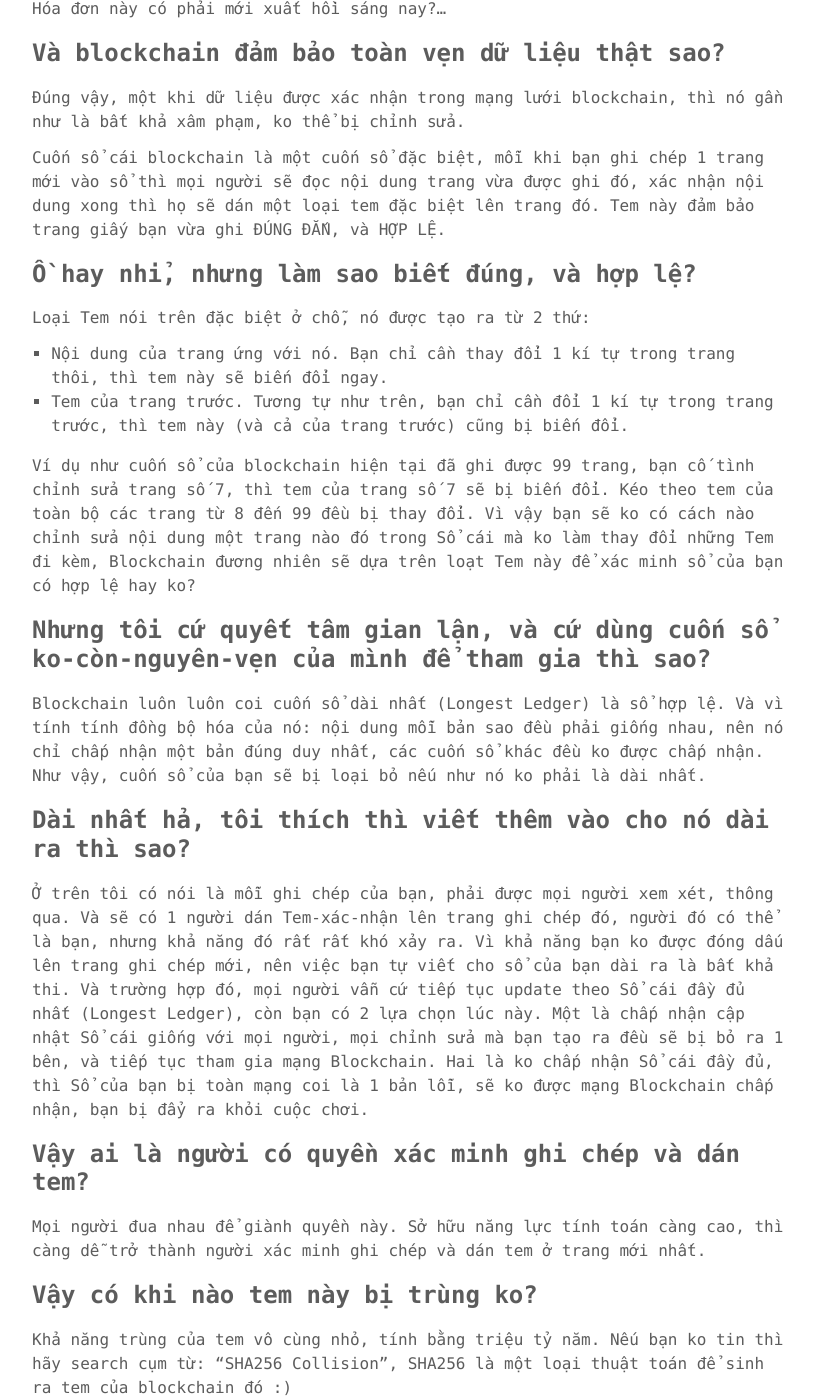
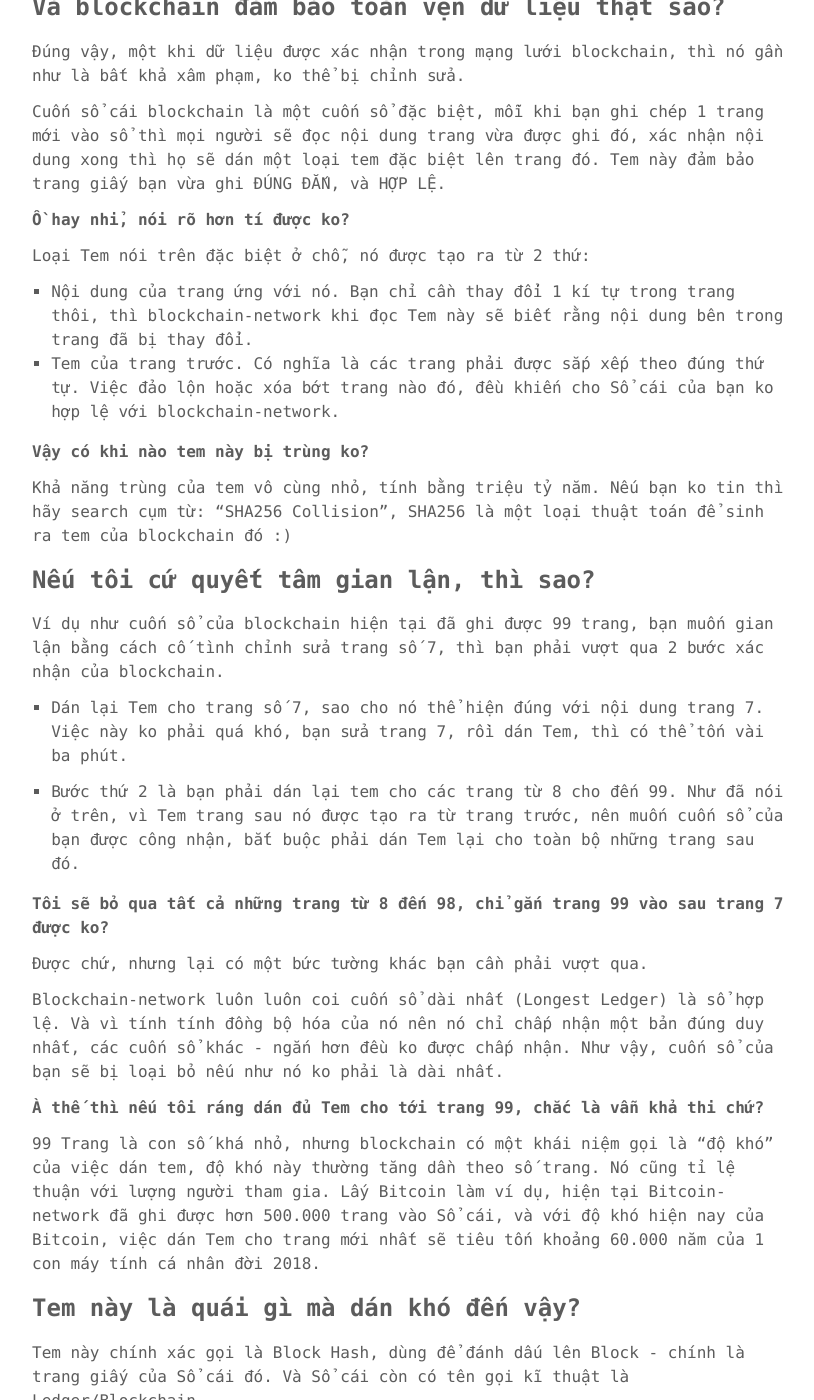
Before and after one commit to phuoc-thanh/phuoc-thanh.github.io, a Jekyll site: the page built from _posts/2018-07-30-road-to-blockchain-protocols.md, in a window 1280 px wide and 1400 px high, scrolled down 2256 px. Shown: the whole window, without its empty margins (232-1046 px from the left). Built offline with Jekyll 4.4.1, drawn with Linux system fonts in a browser that asks for light colours; some of the changed text lies outside the part shown.

Commit message:
update blockchain 2nd post

```diff
--- a/_posts/2018-07-30-road-to-blockchain-protocols.md
+++ b/_posts/2018-07-30-road-to-blockchain-protocols.md
@@ -37,21 +37,21 @@ Tất nhiên, càng nhiều bản sao, thì mất mát và sai sót thông tin c
 
 Tiếp, Ai cũng có quyền lưu trữ toàn bộ dữ liệu, nghĩa là mọi giao dịch đều minh bạch. Ai cũng có thể xem toàn bộ giao dịch từ xưa như trái đất cho tới hiện nay. Ơ, như vậy thì còn gì là riêng tư? Đừng quá lo lắng, người tham gia Blockchain network ko cần phải khai báo tên tuổi, gốc gác.
 
-Cuối cùng, tính phân tán khiến cho hệ thống hoạt động bền vững và khó bị tấn công hơn, khắc chế được điểm yếu: "Central point of failure". Ví dụ thế này cho dễ hiểu: Thay vì phải tập trung sức mạnh tấn công vào một trung tâm dữ liệu lớn, thì kẻ phá hoại giờ phải tìm diệt (hoặc mua chuộc) mạng lưới gồm vài trăm / vài triệu anh em ốm đói đang núp sau màn hình ở hang hốc nào đó rải rác khắp quả đất.
+Cuối cùng, phi tập trung khiến cho hệ thống hoạt động bền vững và khó bị tấn công hơn. Ví dụ thế này cho dễ hiểu: Thay vì phải tập trung sức mạnh tấn công vào một trung tâm dữ liệu lớn, thì kẻ phá hoại giờ phải tìm diệt (hoặc mua chuộc) mạng lưới gồm vài trăm / vài triệu anh em đang núp sau màn hình ở hang hốc nào đó rải rác khắp quả đất.
 
-### Lợi hại đó, nhưng bằng cách nào?
+### Lợi hại quá, nhưng bằng cách nào?
 
 Câu trả lời là: Mạng-ngang-hàng, a.k.a Peer-to-peer network.
 
-Ko có gì mới mẻ cả, tương tự như BitTorrent thoi, hehe. Bạn chưa biết BitTorrent và p2p network là gì? Ko sao, tôi mô tả luôn ở đây.
+Ko có gì mới mẻ cả, tương tự như BitTorrent thoi, hehe. Bạn chưa biết BitTorrent và p2p network là gì? Ko sao, tôi mô tả luôn..
 
-Hãy tưởng tượng khi mà bạn ngồi trước máy tính, và muốn nghe Bích Phương hát chẳng hạn, bạn thường tìm đến nhaccuitui, mp3zing để tải bài hát về, nghe online cũng là một hình thức tải về. Như vậy, mp3zing hay nhaccuitui, gọi chung là "Server" - đang phục vụ cả triệu lượt khách hàng giống như bạn mỗi ngày, đó chính là giao thức server-client điển hình của Internet hiện nay.
+Thử nghĩ, bạn ngồi trước máy tính, và muốn nghe Bích Phương hát chẳng hạn, bạn thường tìm đến nhaccuitui, mp3zing để tải bài hát về hoặc nghe online (cũng là một hình thức tải về). Như vậy, mp3zing hay nhaccuitui, gọi chung là "Server" - đang phục vụ cả triệu lượt khách hàng giống như bạn mỗi ngày, đó chính là giao thức server-client điển hình của Internet hiện nay.
 
 Rồi một ngày kia, Phương ko vui lòng, Phương bắt những Server này gỡ bài hát của Phương xuống, thì sẽ ko còn lần sau để mà nghe "Bùa Yêu" nữa. Yeah, lúc này muốn nghe Phương hát, hẳn là bạn phải kiếm ai đó để copy, bằng usb, bằng cáp chì, bằng bluetooth các kiểu, và sau đó bạn có thể chia sẻ các bài hát của Phương cho người khác nữa. Đây chính là giao thức peer-to-peer, ko ai phục vụ ai, ko ai quản lý - can thiệp nổi vào thứ mà mọi người đang chia sẻ.
 
 BitTorrent là một sân chơi như vậy, một mạng lưới, mà các loại "file - tập tin" được chia sẻ ngang hàng, giữa những người tham gia vào mạng đó. Blockchain network thì ko chia sẻ bài hát hay phần mềm, mà nó chia sẻ sổ cái (Ledger). Giả sử bạn muốn tham gia vào mạng lưới blockchain, bạn chỉ cần cắm dây mạng và hô to câu thần chú "Hế lô, Xin-rô-nai Bờ-lốc-chên". Và 500ae sẽ dâng Ledger của họ đến tận nhà bạn.
 
-...
+---
 
 ## 2. Toàn vẹn dữ liệu
 
@@ -63,34 +63,46 @@ Về nhu cầu toàn vẹn dữ liệu, có lẽ ko cần phải nói thêm nữ
 
 Cuốn sổ cái blockchain là một cuốn sổ đặc biệt, mỗi khi bạn ghi chép 1 trang mới vào sổ thì mọi người sẽ đọc nội dung trang vừa được ghi đó, xác nhận nội dung xong thì họ sẽ dán một loại tem đặc biệt lên trang đó. Tem này đảm bảo trang giấy bạn vừa ghi ĐÚNG ĐẮN, và HỢP LỆ.
 
-### Ồ hay nhỉ, nhưng làm sao biết đúng, và hợp lệ?
+**Ồ hay nhỉ, nói rõ hơn tí được ko?**
 
 Loại Tem nói trên đặc biệt ở chỗ, nó được tạo ra từ 2 thứ:
 
-+ Nội dung của trang ứng với nó. Bạn chỉ cần thay đổi 1 kí tự trong trang thôi, thì tem này sẽ biến đổi ngay.
-+ Tem của trang trước. Tương tự như trên, bạn chỉ cần đổi 1 kí tự trong trang trước, thì tem này (và cả của trang trước) cũng bị biến đổi.
++ Nội dung của trang ứng với nó. Bạn chỉ cần thay đổi 1 kí tự trong trang thôi, thì blockchain-network khi đọc Tem này sẽ biết rằng nội dung bên trong trang đã bị thay đổi.
++ Tem của trang trước. Có nghĩa là các trang phải được sắp xếp theo đúng thứ tự. Việc đảo lộn hoặc xóa bớt trang nào đó, đều khiến cho Sổ cái của bạn ko hợp lệ với blockchain-network.
 
-Ví dụ như cuốn sổ của blockchain hiện tại đã ghi được 99 trang, bạn cố tình chỉnh sửa trang số 7, thì tem của trang số 7 sẽ bị biến đổi. Kéo theo tem của toàn bộ các trang từ 8 đến 99 đều bị thay đổi. Vì vậy bạn sẽ ko có cách nào chỉnh sửa nội dung một trang nào đó trong Sổ cái mà ko làm thay đổi những Tem đi kèm, Blockchain đương nhiên sẽ dựa trên loạt Tem này để xác minh sổ của bạn có hợp lệ hay ko?
-
-### Nhưng tôi cứ quyết tâm gian lận, và cứ dùng cuốn sổ ko-còn-nguyên-vẹn của mình để tham gia thì sao?
-
-Blockchain luôn luôn coi cuốn sổ dài nhất (Longest Ledger) là sổ hợp lệ. Và vì tính tính đồng bộ hóa của nó: nội dung mỗi bản sao đều phải giống nhau, nên nó chỉ chấp nhận một bản đúng duy nhất, các cuốn sổ khác đều ko được chấp nhận. Như vậy, cuốn sổ của bạn sẽ bị loại bỏ nếu như nó ko phải là dài nhất.
-
-### Dài nhất hả, tôi thích thì viết thêm vào cho nó dài ra thì sao?
-
-Ở trên tôi có nói là mỗi ghi chép của bạn, phải được mọi người xem xét, thông qua. Và sẽ có 1 người dán Tem-xác-nhận lên trang ghi chép đó, người đó có thể là bạn, nhưng khả năng đó rất rất khó xảy ra. Vì khả năng bạn ko được đóng dấu lên trang ghi chép mới, nên việc bạn tự viết cho sổ của bạn dài ra là bất khả thi. Và trường hợp đó, mọi người vẫn cứ tiếp tục update theo Sổ cái đầy đủ nhất (Longest Ledger), còn bạn có 2 lựa chọn lúc này. Một là chấp nhận cập nhật Sổ cái giống với mọi người, mọi chỉnh sửa mà bạn tạo ra đều sẽ bị bỏ ra 1 bên, và tiếp tục tham gia mạng Blockchain. Hai là ko chấp nhận Sổ cái đầy đủ, thì Sổ của bạn bị toàn mạng coi là 1 bản lỗi, sẽ ko được mạng Blockchain chấp nhận, bạn bị đẩy ra khỏi cuộc chơi.
-
-### Vậy ai là người có quyền xác minh ghi chép và dán tem?
-
-Mọi người đua nhau để giành quyền này. Sở hữu năng lực tính toán càng cao, thì càng dễ trở thành người xác minh ghi chép và dán tem ở trang mới nhất.
-
-### Vậy có khi nào tem này bị trùng ko?
+**Vậy có khi nào tem này bị trùng ko?**
 
 Khả năng trùng của tem vô cùng nhỏ, tính bằng triệu tỷ năm. Nếu bạn ko tin thì hãy search cụm từ: "SHA256 Collision", SHA256 là một loại thuật toán để sinh ra tem của blockchain đó :)
 
-...
+### Nếu tôi cứ quyết tâm gian lận, thì sao?
 
-## 3. Tự chủ và công bằng
+Ví dụ như cuốn sổ của blockchain hiện tại đã ghi được 99 trang, bạn muốn gian lận bằng cách cố tình chỉnh sửa trang số 7, thì bạn phải vượt qua 2 bước xác nhận của blockchain.
+
+1. Dán lại Tem cho trang số 7, sao cho nó thể hiện đúng với nội dung trang 7. Việc này ko phải quá khó, bạn sửa trang 7, rồi dán Tem, thì có thể tốn vài ba phút.
+
+2. Bước thứ 2 là bạn phải dán lại tem cho các trang từ 8 cho đến 99. Như đã nói ở trên, vì Tem trang sau nó được tạo ra từ trang trước, nên muốn cuốn sổ của bạn được công nhận, bắt buộc phải dán Tem lại cho toàn bộ những trang sau đó.
+
+**Tôi sẽ bỏ qua tất cả những trang từ 8 đến 98, chỉ gắn trang 99 vào sau trang 7 được ko?**
+
+Được chứ, nhưng lại có một bức tường khác bạn cần phải vượt qua.
+
+Blockchain-network luôn luôn coi cuốn sổ dài nhất (Longest Ledger) là sổ hợp lệ. Và vì tính tính đồng bộ hóa của nó nên nó chỉ chấp nhận một bản đúng duy nhất, các cuốn sổ khác - ngắn hơn đều ko được chấp nhận. Như vậy, cuốn sổ của bạn sẽ bị loại bỏ nếu như nó ko phải là dài nhất.
+
+**À thế thì nếu tôi ráng dán đủ Tem cho tới trang 99, chắc là vẫn khả thi chứ?**
+
+99 Trang là con số khá nhỏ, nhưng blockchain có một khái niệm gọi là "độ khó" của việc dán tem, độ khó này thường tăng dần theo số trang. Nó cũng tỉ lệ thuận với lượng người tham gia. Lấy Bitcoin làm ví dụ, hiện tại Bitcoin-network đã ghi được hơn 500.000 trang vào Sổ cái, và với độ khó hiện nay của Bitcoin, việc dán Tem cho trang mới nhất sẽ tiêu tốn khoảng 60.000 năm của 1 con máy tính cá nhân đời 2018.
+
+### Tem này là quái gì mà dán khó đến vậy?
+
+Tem này chính xác gọi là Block Hash, dùng để đánh dấu lên Block - chính là trang giấy của Sổ cái đó. Và Sổ cái còn có tên gọi kĩ thuật là Ledger/Blockchain.
+
+Việc dán tem bà con hay gọi là mining block (đào bitcoin?). Mọi người thi đua với nhau mining, để giành quyền verify 1 block. Ai là người tìm ra Hash (Tem) phù hợp với Block (Trang ghi chép) thì sẽ được một phần thưởng.
+
+Blockchain sử dụng Cơ chế đồng thuận dựa trên nền tảng Proof-of-work để verify block, khá là vững chắc Nó cũng là bổ sung cho Tính Phân Tán và Toàn Vẹn dữ liệu. Tôi sẽ nói rõ hơn phần kế tiếp.
+
+---
+
+## 3. Tự chủ và cơ chế đồng thuận
 
 ### Proof of Work - the need of
 
```
Also changed, not shown: other parts of _posts/2018-07-30-road-to-blockchain-protocols.md (+1 -1 lines).
